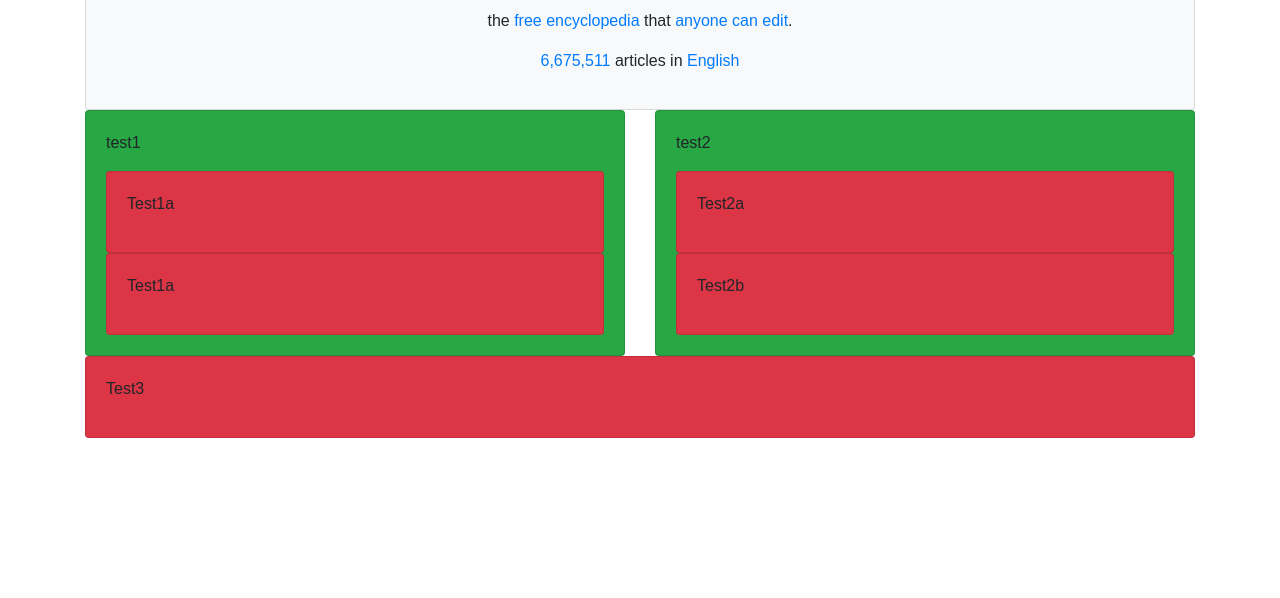
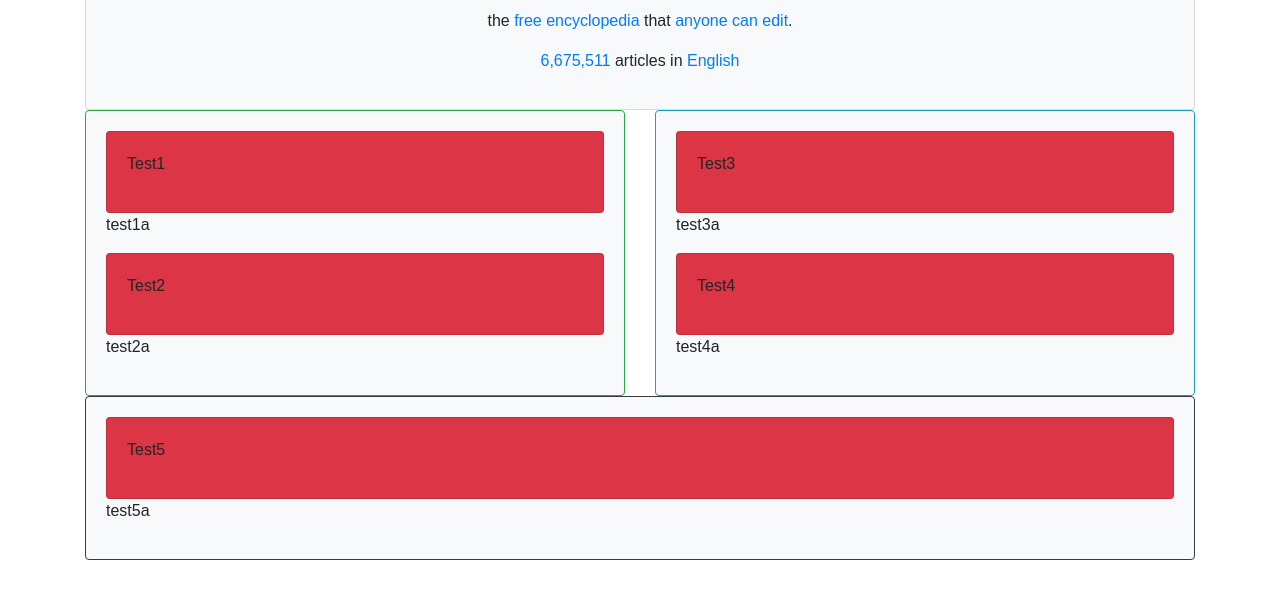
Before and after one commit to Hoomee90/wikipedia-recreation, a plain HTML site: page index.html in a window 1280 px wide. Shown: the part 62-660 px from the top of the page. Drawn offline with Linux system fonts and the light colour scheme.

Commit message:
nest paragraph blocks in cards

```diff
--- a/index.html
+++ b/index.html
@@ -22,61 +22,72 @@
     </div>
     <div class="row justify-content-center">
       <div class="col-6">
-        <div class="card bg-success">
+        <div class="card bg-light border-success">
           <div class="card-body">
-            <p>test1</p>
             <div class="row justify-content-center">
               <div class="col-12">
                 <div class="card bg-danger">
                   <div class="card-body">
-                    <p>Test1a</p>
+                    <p>Test1</p>
                   </div>
                 </div>
               </div>
             </div>
+            <p>test1a</p>
             <div class="row justify-content-center">
               <div class="col-12">
                 <div class="card bg-danger">
                   <div class="card-body">
-                    <p>Test1a</p>
+                    <p>Test2</p>
                   </div>
                 </div>
               </div>
             </div>
+            <p>test2a</p>
           </div>
         </div>
       </div>
       <div class="col-6">
-        <div class="card bg-success">
+        <div class="card bg-light border-info">
           <div class="card-body">
-            <p>test2</p>
             <div class="row justify-content-center">
               <div class="col-12">
                 <div class="card bg-danger">
                   <div class="card-body">
-                    <p>Test2a</p>
+                    <p>Test3</p>
                   </div>
                 </div>
               </div>
             </div>
+            <p>test3a</p>
             <div class="row justify-content-center">
               <div class="col-12">
                 <div class="card bg-danger">
                   <div class="card-body">
-                    <p>Test2b</p>
+                    <p>Test4</p>
                   </div>
                 </div>
               </div>
             </div>
+            <p>test4a</p>
           </div>
         </div>
       </div>
     </div>
     <div class="row justify-content-center">
       <div class="col-12">
-        <div class="card bg-danger">
+        <div class="card bg-light border-dark">
           <div class="card-body">
-            <p>Test3</p>
+            <div class="row justify-content-center">
+              <div class="col-12">
+                <div class="card bg-danger">
+                  <div class="card-body">
+                    <p>Test5</p>
+                  </div>
+                </div>
+              </div>
+            </div>
+            <p>test5a</p>
           </div>
         </div>
       </div>
```
